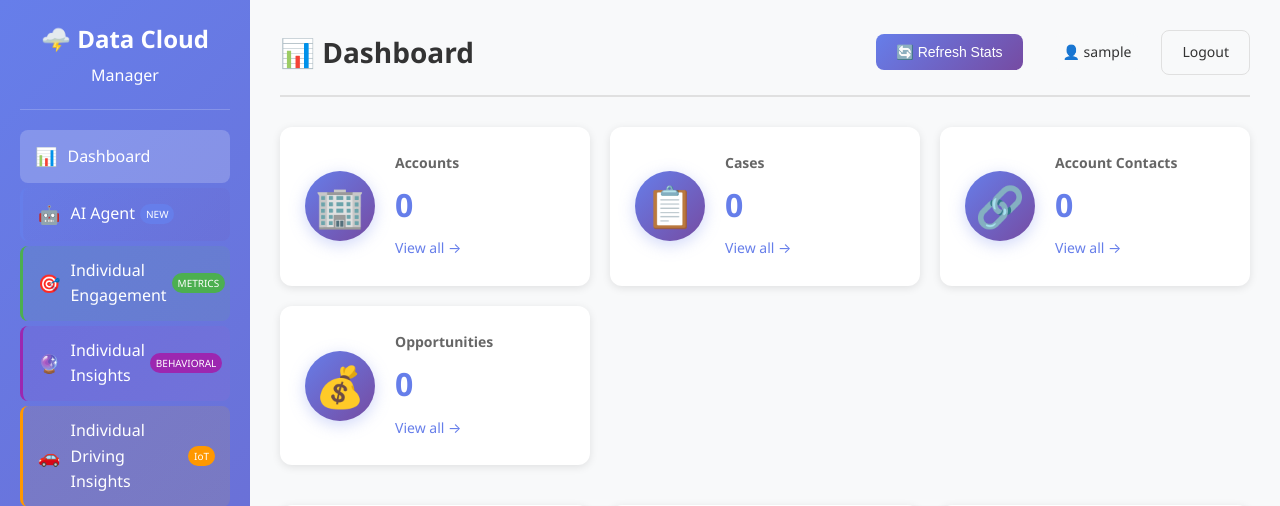
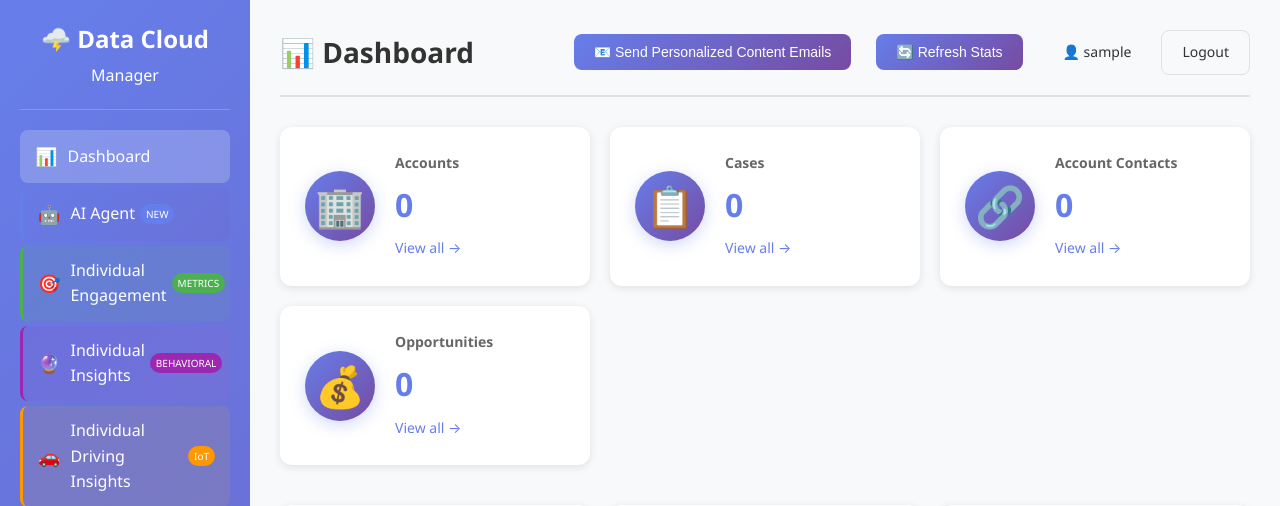
Before and after one commit to biswarupbsf/datacloud-personalization-app, a Flask app: page / in a window 1280 px wide. Shown: the top 506 px of the page. Run offline with Flask 3, Linux system fonts and the light colour scheme; the visitor is signed in with stand-in values (Sample User, id 1).

Commit message:
Added dashboard button to send personalized content emails for 5 segment members

```diff
--- a/app.py
+++ b/app.py
@@ -1563,6 +1563,9 @@ def send_personalized_content_emails():
         {offers_html if offers_html else '<p>Check back soon for exclusive offers!</p>'}
         <h2 style="color: #667eea; border-bottom: 2px solid #667eea; padding-bottom: 10px; margin-top: 30px;">🎨 Your Personalized Image</h2>
         <img src="{image_url}" alt="Personalized Content" style="max-width: 100%; border-radius: 10px; margin: 20px 0;" />
+        <p style="color: #666; font-size: 12px; text-align: center; margin-top: 10px;">
+            <em>💡 Tip: Generate personalized AI images via the "🎨 AI Personalized Images" page for full customization!</em>
+        </p>
         <div style="background: #f8f9fa; padding: 20px; border-radius: 8px; margin: 20px 0;">
             <h3 style="color: #667eea;">📊 Your Profile</h3>
             <p><strong>Exercise:</strong> {latest_insight.get('Favourite_Exercise', 'N/A')}</p>
--- a/templates/dashboard.html
+++ b/templates/dashboard.html
@@ -14,6 +14,9 @@
             <header class="page-header">
                 <h1>📊 Dashboard</h1>
                 <div class="header-actions">
+                    <button onclick="sendPersonalizedEmails()" class="btn btn-primary" id="sendEmailsBtn" style="margin-right: 10px; background: linear-gradient(135deg, #667eea 0%, #764ba2 100%);">
+                        📧 Send Personalized Content Emails
+                    </button>
                     <button onclick="refreshDashboard()" class="btn btn-primary" id="refreshBtn" style="margin-right: 10px;">
                         🔄 Refresh Stats
                     </button>
```
